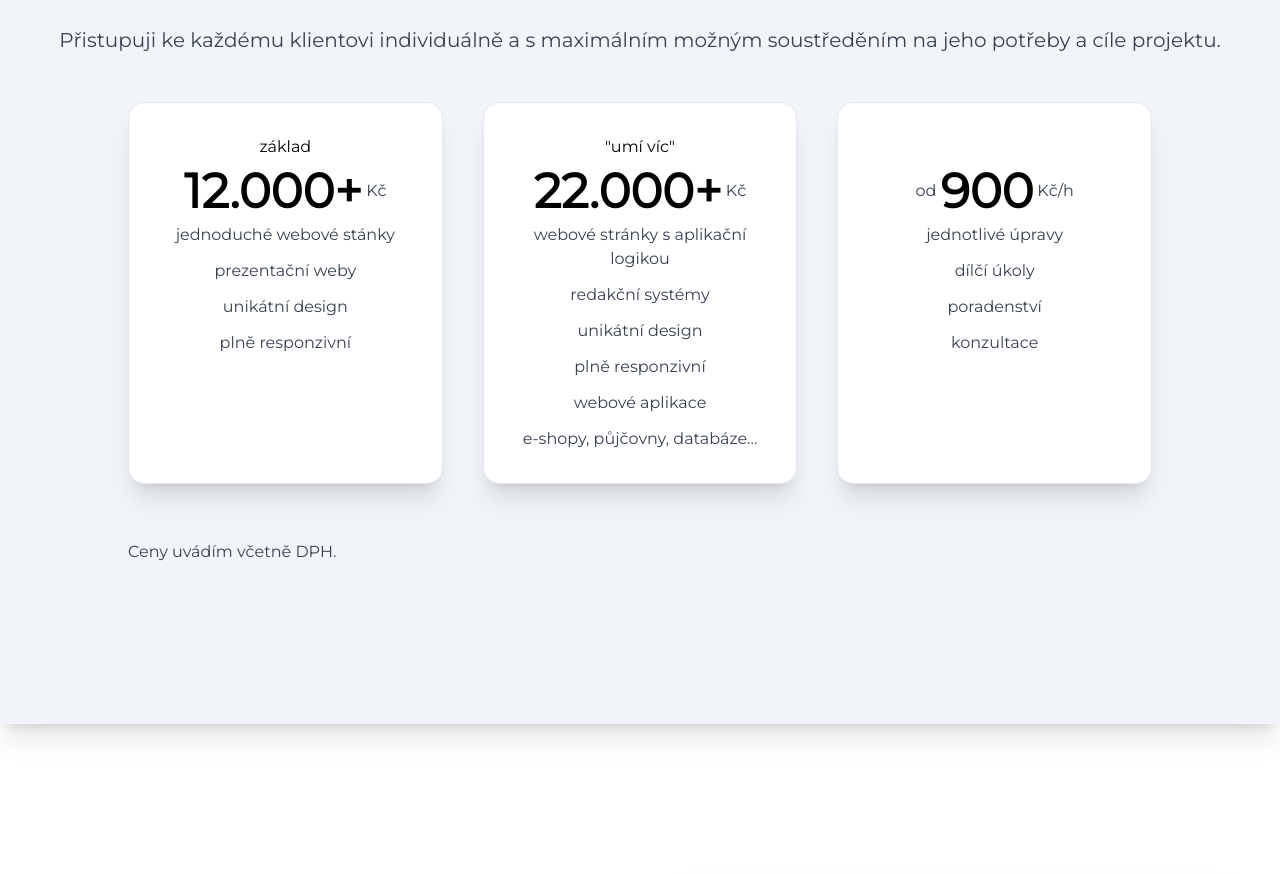
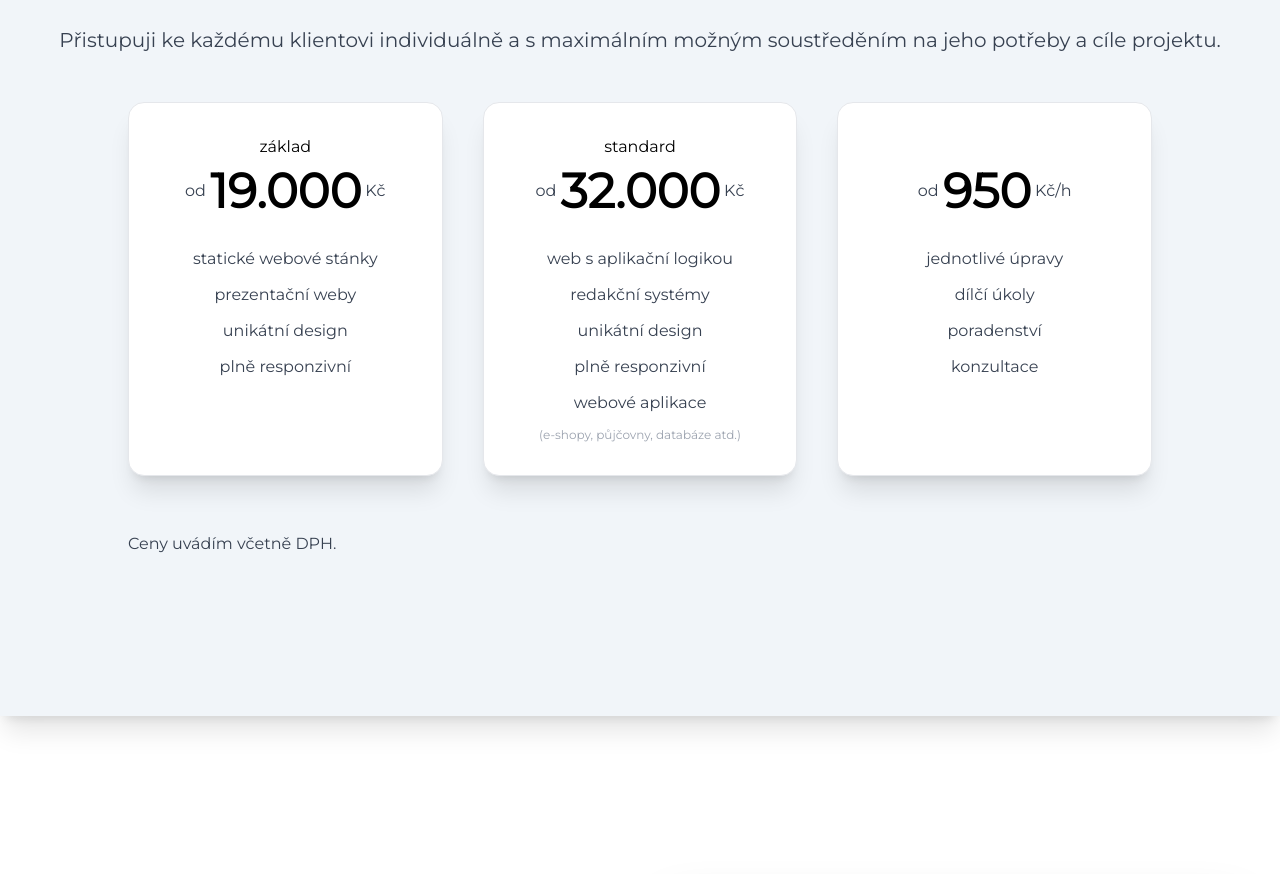
Before and after one commit to wentura/zbyneksvoboda, a Next.js app: page / in a window 1280 px wide. Shown: the part 11060-11934 px from the top of the page. Built offline with nearby package versions, Linux system fonts and the light colour scheme; grey boxes are pictures that could not be loaded; a web font is replaced by a local one.

Commit message:
nova cena

```diff
--- a/components/Price.js
+++ b/components/Price.js
@@ -2,11 +2,11 @@ import Link from "next/link";
 export default function Price() {
   return (
     <div
-      className="w-full my-20 bg-slate-100 shadow-xl py-20 -scroll-mt-2 md:scroll-mt-2	"
+      className="w-full py-20 my-20 shadow-xl bg-slate-100 -scroll-mt-2 md:scroll-mt-2 "
       id="cenik"
     >
       <div className="px-4 py-16 mx-auto sm:max-w-xl md:max-w-full lg:max-w-screen-xl md:px-24 lg:px-8 lg:py-20">
-        <div className="max-w-full mb-10 mx-auto text-center md:mb-12">
+        <div className="max-w-full mx-auto mb-10 text-center md:mb-12">
           <h2 className="max-w-2xl mb-6 font-sans text-2xl font-bold leading-none tracking-tight text-gray-900 sm:text-4xl md:text-5xl md:mx-auto">
             Ceník
           </h2>
@@ -16,51 +16,51 @@ export default function Price() {
           </p>
         </div>
         <div className="grid max-w-md gap-10 row-gap-5 lg:max-w-screen-lg sm:row-gap-10 lg:grid-cols-3 xl:max-w-screen-lg sm:mx-auto">
-          <div className="flex flex-col justify-between p-8 bg-white border rounded-2xl sm:items-center shadow-xl">
+          <div className="flex flex-col justify-between p-8 bg-white border shadow-xl rounded-2xl sm:items-center">
             <div className="text-center">
               <div className="">základ</div>
               <div className="flex items-center justify-center mt-2">
-                <div className="mr-1 text-5xl font-bold">12.000+</div>
+                <div className="text-gray-700">od&nbsp;</div>
+                <div className="mr-1 text-5xl font-bold">19.000</div>
                 <div className="text-gray-700">Kč</div>
               </div>
-              <div className="mt-2 space-y-3">
-                <div className="text-gray-700">jednoduché webové stánky</div>
+              <div className="mt-8 space-y-3">
+                <div className="text-gray-700">statické webové stánky</div>
                 <div className="text-gray-700">prezentační weby</div>
                 <div className="text-gray-700">unikátní design</div>
                 <div className="text-gray-700">plně responzivní</div>
               </div>
             </div>
           </div>
-          <div className="relative flex flex-col justify-between p-8 bg-white border rounded-2xl sm:items-center shadow-xl">
+          <div className="relative flex flex-col justify-between p-8 bg-white border shadow-xl rounded-2xl sm:items-center">
             <div className="text-center">
-              <div>&quot;umí víc&quot;</div>
+              <div>standard</div>
               <div className="flex items-center justify-center mt-2">
-                <div className="mr-1 text-5xl font-bold">22.000+</div>
+                <div className="text-gray-700">od&nbsp;</div>
+                <div className="mr-1 text-5xl font-bold">32.000</div>
                 <div className="text-gray-700">Kč</div>
               </div>
-              <div className="mt-2 space-y-3">
-                <div className="text-gray-700">
-                  webové stránky s aplikační logikou
-                </div>
+              <div className="mt-8 space-y-3">
+                <div className="text-gray-700">web s aplikační logikou</div>
                 <div className="text-gray-700">redakční systémy</div>
                 <div className="text-gray-700">unikátní design</div>
                 <div className="text-gray-700">plně responzivní</div>
                 <div className="text-gray-700">webové aplikace</div>
-                <div className="text-gray-700">
-                  e-shopy, půjčovny, databáze...
+                <div className="text-xs text-gray-400">
+                  (e-shopy, půjčovny, databáze atd.)
                 </div>
               </div>
             </div>
           </div>
-          <div className="flex flex-col justify-between p-8 bg-white border rounded-2xl sm:items-center shadow-xl">
+          <div className="flex flex-col justify-between p-8 bg-white border shadow-xl rounded-2xl sm:items-center">
             <div className="text-center">
               <div className="">&nbsp;</div>
               <div className="flex items-center justify-center mt-2">
                 <div className="text-gray-700">od&nbsp;</div>
-                <div className="mr-1 text-5xl font-bold">900</div>
+                <div className="mr-1 text-5xl font-bold">950</div>
                 <div className="text-gray-700">Kč/h</div>
               </div>
-              <div className="mt-2 space-y-3">
+              <div className="mt-8 space-y-3">
                 <div className="text-gray-700">jednotlivé úpravy</div>
                 <div className="text-gray-700">dílčí úkoly</div>
                 <div className="text-gray-700">poradenství</div>
@@ -68,7 +68,7 @@ export default function Price() {
               </div>
             </div>
           </div>
-          <p className="text-base text-gray-700 pt-4">
+          <p className="pt-4 text-base text-gray-700">
             Ceny uvádím včetně DPH.
           </p>
         </div>
```
